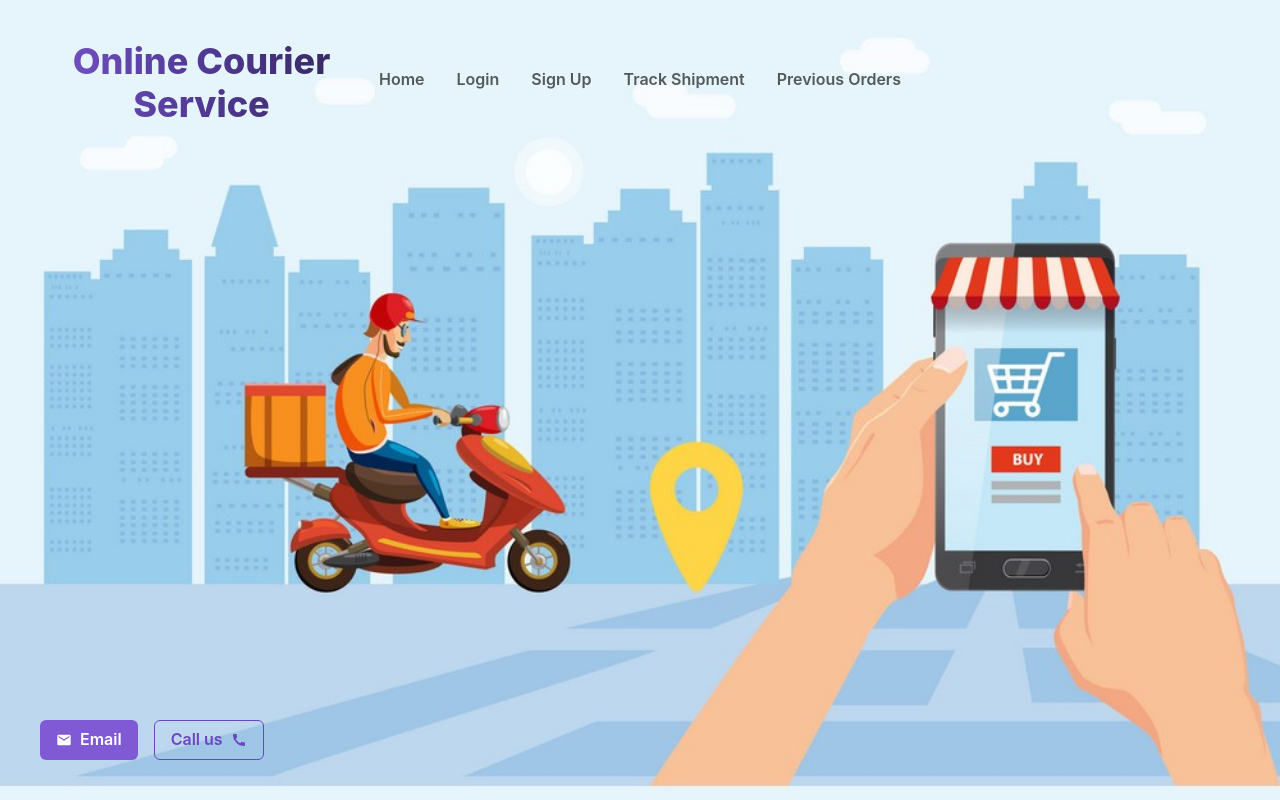
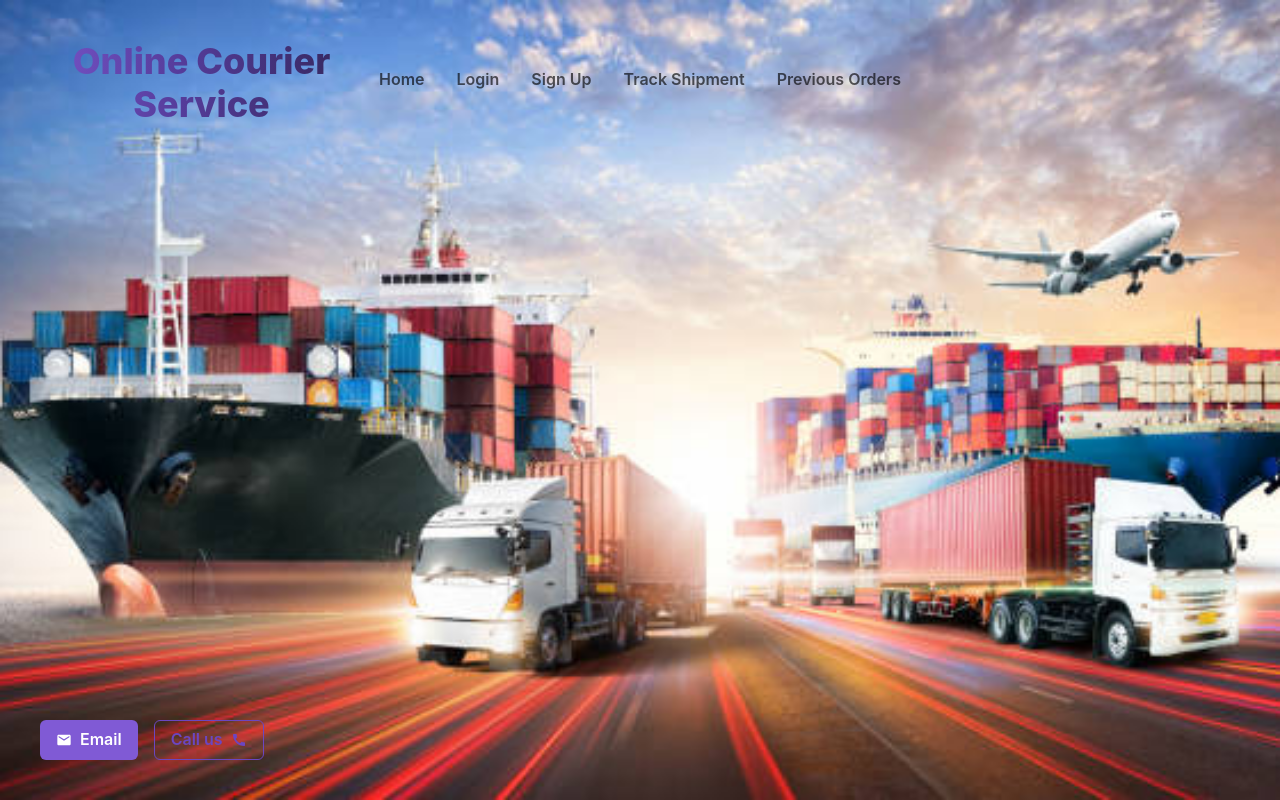
Before and after one commit to ParthGupta-28/courier-service, a React (Create React App) app: page / in a window 1280 px wide. Built offline with nearby package versions, Linux system fonts and the light colour scheme.

Commit message:
background change1

```diff
--- a/src/App.css
+++ b/src/App.css
@@ -1,5 +1,5 @@
 body {
-  background-image: url("./components/img4.jpg") !important;
+  background-image: url("./components/l2.jpg") !important;
   background-position: center !important;
   background-repeat: no-repeat !important;
   background-size: cover !important;
```
Also changed, not shown: src/components/l2.jpg (added).
